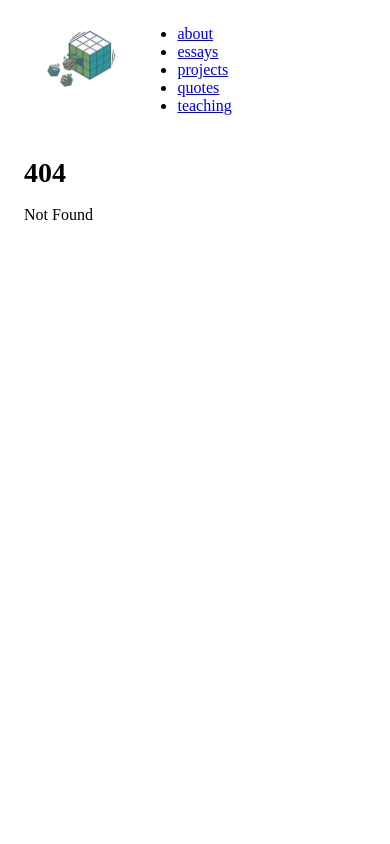
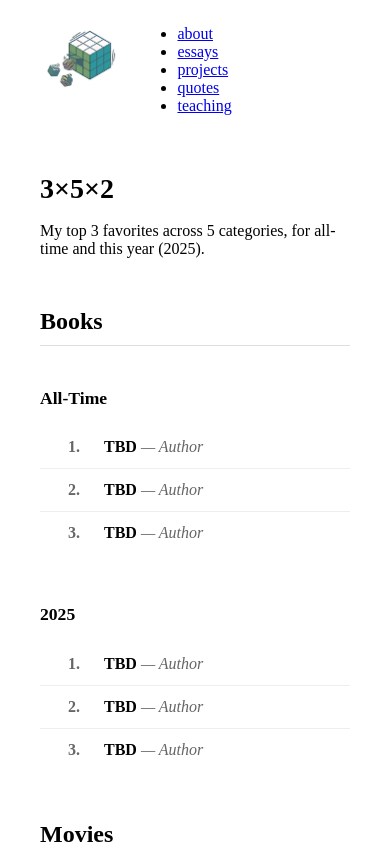
Before and after one commit to ericpan64/ericpan64.github.io, a SvelteKit app in the folder app/: page /3x5x2 in a window 390 px wide. Before the commit this address had no page. Shown: the top 844 px of the page. Built offline with nearby package versions, Linux system fonts and the light colour scheme.

Commit message:
feat: Add top favorites page with categories and responsive layout

```diff
--- /dev/null
+++ b/app/src/routes/3x5x2/+page.svelte
@@ -0,0 +1,222 @@
+<script lang="ts">
+    interface TopItem {
+        rank: number;
+        title: string;
+        creator?: string;
+        note?: string;
+    }
+
+    interface Category {
+        name: string;
+        allTime: TopItem[];
+        thisYear: TopItem[];
+    }
+
+    const categories: Category[] = [
+        {
+            name: "Books",
+            allTime: [
+                { rank: 1, title: "TBD", creator: "Author" },
+                { rank: 2, title: "TBD", creator: "Author" },
+                { rank: 3, title: "TBD", creator: "Author" }
+            ],
+            thisYear: [
+                { rank: 1, title: "TBD", creator: "Author" },
+                { rank: 2, title: "TBD", creator: "Author" },
+                { rank: 3, title: "TBD", creator: "Author" }
+            ]
+        },
+        {
+            name: "Movies",
+            allTime: [
+                { rank: 1, title: "TBD", creator: "Director" },
+                { rank: 2, title: "TBD", creator: "Director" },
+                { rank: 3, title: "TBD", creator: "Director" }
+            ],
+            thisYear: [
+                { rank: 1, title: "TBD", creator: "Director" },
+                { rank: 2, title: "TBD", creator: "Director" },
+                { rank: 3, title: "TBD", creator: "Director" }
+            ]
+        },
+        {
+            name: "Videos",
+            allTime: [
+                { rank: 1, title: "TBD", creator: "Creator" },
+                { rank: 2, title: "TBD", creator: "Creator" },
+                { rank: 3, title: "TBD", creator: "Creator" }
+            ],
+            thisYear: [
+                { rank: 1, title: "TBD", creator: "Creator" },
+                { rank: 2, title: "TBD", creator: "Creator" },
+                { rank: 3, title: "TBD", creator: "Creator" }
+            ]
+        },
+        {
+            name: "Essays",
+            allTime: [
+                { rank: 1, title: "TBD", creator: "Author" },
+                { rank: 2, title: "TBD", creator: "Author" },
+                { rank: 3, title: "TBD", creator: "Author" }
+            ],
+            thisYear: [
+                { rank: 1, title: "TBD", creator: "Author" },
+                { rank: 2, title: "TBD", creator: "Author" },
+                { rank: 3, title: "TBD", creator: "Author" }
+            ]
+        },
+        {
+            name: "Shows",
+            allTime: [
+                { rank: 1, title: "TBD", creator: "Creator" },
+                { rank: 2, title: "TBD", creator: "Creator" },
+                { rank: 3, title: "TBD", creator: "Creator" }
+            ],
+            thisYear: [
+                { rank: 1, title: "TBD", creator: "Creator" },
+                { rank: 2, title: "TBD", creator: "Creator" },
+                { rank: 3, title: "TBD", creator: "Creator" }
+            ]
+        }
+    ];
+</script>
+
+<main>
+    <h1>3×5×2</h1>
+    <p>
+        My top 3 favorites across 5 categories, for all-time and this year (2025).
+    </p>
+
+    {#each categories as category}
+        <section>
+            <h2>{category.name}</h2>
+            <div class="tables-container">
+                <div class="table-wrapper">
+                    <h3>All-Time</h3>
+                    <table>
+                        <tbody>
+                            {#each category.allTime as item}
+                                <tr>
+                                    <td class="rank">{item.rank}.</td>
+                                    <td>
+                                        <strong>{item.title}</strong>
+                                        {#if item.creator}
+                                            <span class="creator">— {item.creator}</span>
+                                        {/if}
+                                        {#if item.note}
+                                            <span class="note">({item.note})</span>
+                                        {/if}
+                                    </td>
+                                </tr>
+                            {/each}
+                        </tbody>
+                    </table>
+                </div>
+
+                <div class="table-wrapper">
+                    <h3>2025</h3>
+                    <table>
+                        <tbody>
+                            {#each category.thisYear as item}
+                                <tr>
+                                    <td class="rank">{item.rank}.</td>
+                                    <td>
+                                        <strong>{item.title}</strong>
+                                        {#if item.creator}
+                                            <span class="creator">— {item.creator}</span>
+                                        {/if}
+                                        {#if item.note}
+                                            <span class="note">({item.note})</span>
+                                        {/if}
+                                    </td>
+                                </tr>
+                            {/each}
+                        </tbody>
+                    </table>
+                </div>
+            </div>
+        </section>
+    {/each}
+</main>
+
+<style>
+    main {
+        max-width: 800px;
+        margin: 0 auto;
+        padding: 2rem;
+    }
+
+    h1 {
+        margin-bottom: 1rem;
+    }
+
+    h2 {
+        margin-top: 3rem;
+        margin-bottom: 1.5rem;
+        border-bottom: 1px solid #ddd;
+        padding-bottom: 0.5rem;
+    }
+
+    h3 {
+        margin-bottom: 1rem;
+        font-size: 1.1rem;
+    }
+
+    .tables-container {
+        display: grid;
+        grid-template-columns: 1fr 1fr;
+        gap: 2rem;
+        margin-bottom: 2rem;
+    }
+
+    .table-wrapper {
+        min-width: 0;
+    }
+
+    table {
+        width: 100%;
+        border-collapse: collapse;
+    }
+
+    tr {
+        border-bottom: 1px solid #eee;
+    }
+
+    tr:last-child {
+        border-bottom: none;
+    }
+
+    td {
+        padding: 0.75rem 0.5rem;
+        vertical-align: top;
+    }
+
+    .rank {
+        width: 2rem;
+        text-align: right;
+        padding-right: 1rem;
+        font-weight: bold;
+        color: #666;
+    }
+
+    .creator {
+        color: #666;
+        font-style: italic;
+    }
+
+    .note {
+        color: #888;
+        font-size: 0.9em;
+        margin-left: 0.5rem;
+    }
+
+    @media (max-width: 640px) {
+        .tables-container {
+            grid-template-columns: 1fr;
+        }
+
+        main {
+            padding: 1rem;
+        }
+    }
+</style>
```
